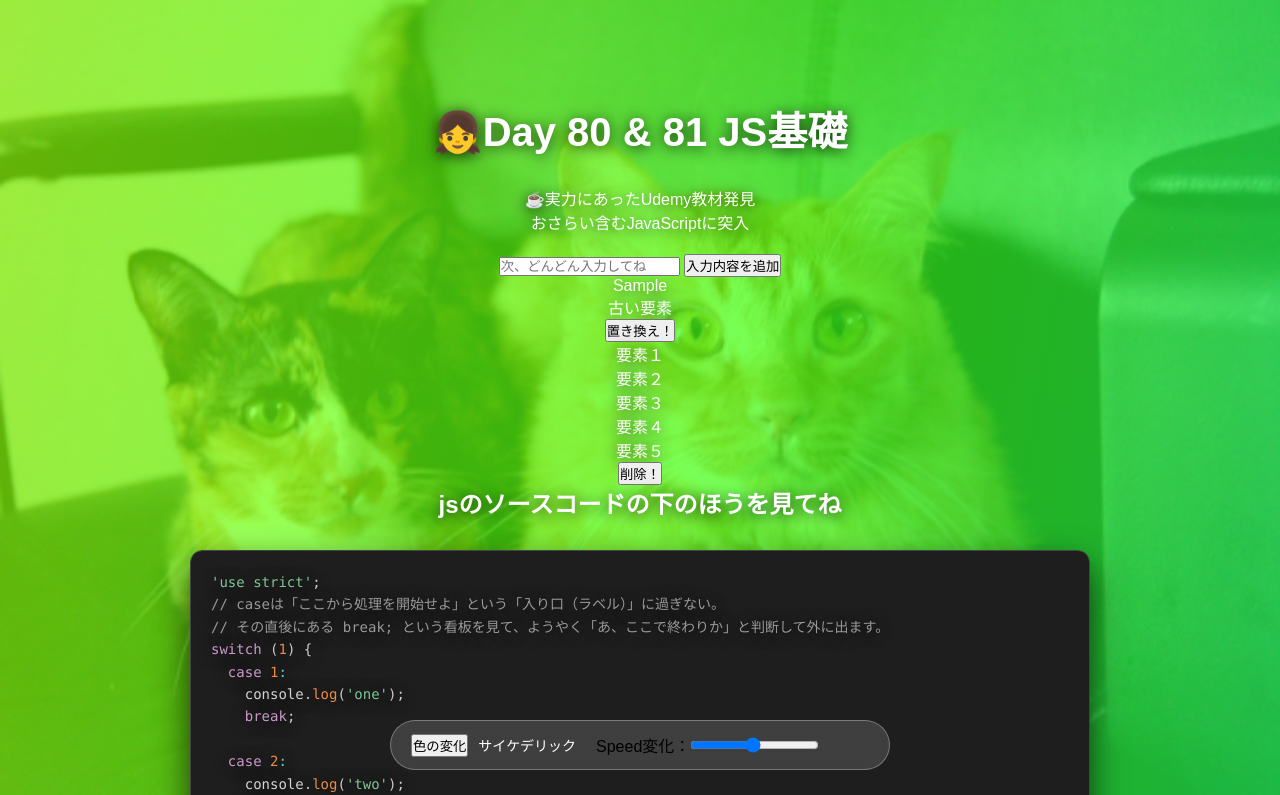
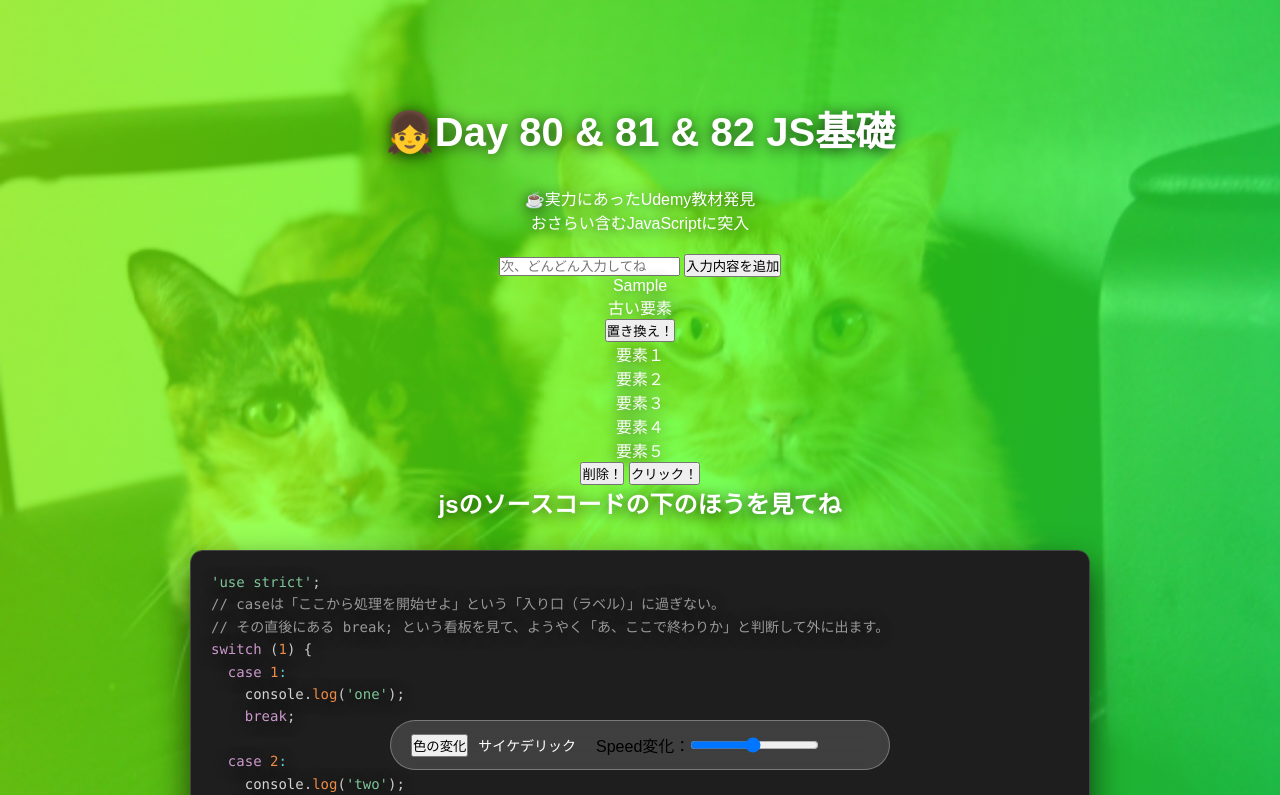
Before and after one commit to kiyo4810/udemy_kaihatsu_nyumon_kanzen_course, a plain HTML site: page js-lesson/index.html in a window 1280 px wide. Both pictures are taken after typing "Sample" into the empty fields and a click on the button "入力内容を追加". Shown: the top 795 px of the page. Drawn offline with nearby package versions, Linux system fonts and the light colour scheme.

Commit message:
DOM操作 onclick追加のみ

```diff
--- a/js-lesson/index.html
+++ b/js-lesson/index.html
@@ -3,7 +3,7 @@
   <head>
     <meta charset="UTF-8" />
     <meta name="viewport" content="width=device-width, initial-scale=1.0" />
-    <title>👧Day 80 & 81 JS基礎 ☕️実力にあったUdemy教材発見</title>
+    <title>👧Day 80 & 81 & 82 JS基礎 ☕️実力にあったUdemy教材発見</title>
     <link rel="stylesheet" href="main.css" />
     <link rel="stylesheet" href="https://cdnjs.cloudflare.com/ajax/libs/prism/1.29.0/themes/prism-tomorrow.min.css" />
   </head>
@@ -13,15 +13,16 @@
     <div class="dynamic-gradient"></div>
 
     <main class="content">
-      <h1>👧Day 80 & 81 JS基礎</h1>
+      <h1>👧Day 80 & 81 & 82 JS基礎</h1>
       <p id="result">
         ☕️実力にあったUdemy教材発見<br />
         おさらい含むJavaScriptに突入
       </p>
       <!-- ここからボタン -->
       <form id="message-form">
-        <input type="text" name="result" id="textInput" placeholder="何か入力してね" />
+        <input type="text" name="result" id="textBox" placeholder="何か入力してね" />
         <button id="button" type="submit">入力内容を追加</button>
+        <!-- <input id="button" type="button" value="入力内容を追加"> -->
       </form>
       <!-- ここからボタン２ -->
 
@@ -39,6 +40,8 @@
         <li>要素５</li>
       </ul>
       <input id="button3" type="button" value="削除！" />
+
+      <input id="button4" type="button" value="クリック！" />
 
       <h2>jsのソースコードの下のほうを見てね</h2>
       <pre id="code-display" class="language-javascript"></pre>
--- a/js-lesson/main.js
+++ b/js-lesson/main.js
@@ -189,18 +189,18 @@ const btn = document.getElementById('button');
 btn.addEventListener('click', (e) => {
   // 【最重要】これがないと、ページがリロードされてしまいます！
   e.preventDefault();
-  const textIn = document.getElementById('textInput');
+  const textBox = document.getElementById('textBox');
   const Ullist = document.getElementById('list');
   const li = document.createElement('li');
 
-  if (textIn.value !== '') {
-    li.innerText = textIn.value;
+  if (textBox.value !== '') {
+    li.innerText = textBox.value;
     // Ullist.appendChild(li);
     Ullist.prepend(li);
     //おまけ。追加後入力フォームをからにする
-    textIn.value = '';
+    textBox.value = '';
     // 3. 【ここがポイント】透かし文字を書き換える
-    textIn.placeholder = '次、どんどん入力してね';
+    textBox.placeholder = '次、どんどん入力してね';
   }
 });
 
@@ -225,6 +225,12 @@ elemB2.addEventListener('click', () => {
   parentElement.removeChild(elements[removeIndex]);
 });
 
+//イベントハンドラ
+const event1 = document.getElementById('button4');
+event1.onclick = () => {
+  console.log('clicked!!!');
+};
+
 /////////////////////////////////////////////
 // fetchを使って、文字化けを回避しながら中身を読み出す
 /////////////////////////////////////////////
```
